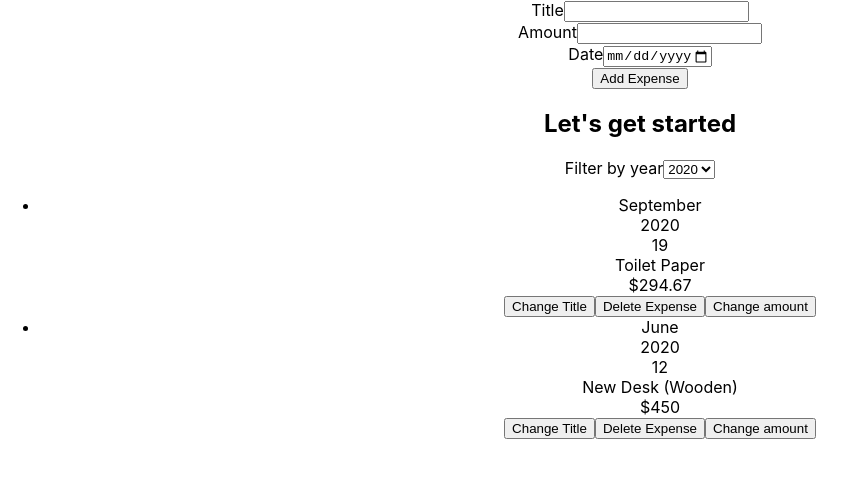
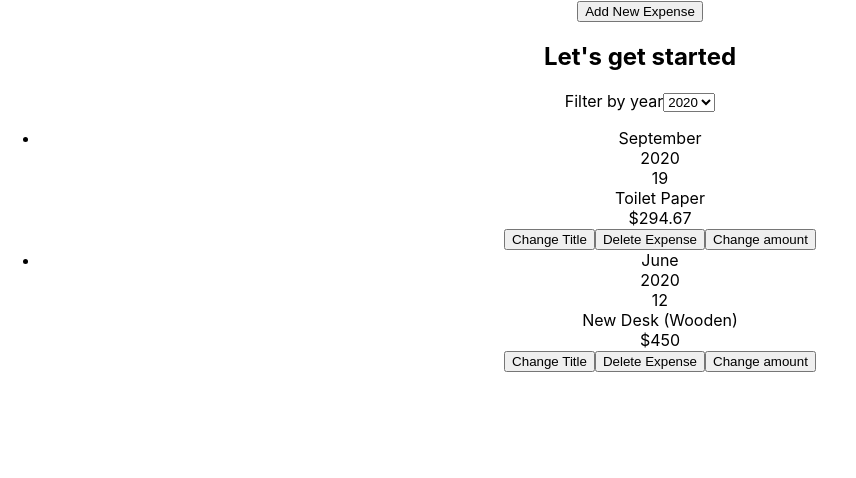
Before and after one commit to rishabh9116/Gitstart, a React (Create React App) app in the folder React/expenseitem/: page / in a window 1280 px wide. Shown: the top 478 px of the page, without its empty margins (0-856 px from the left). Built offline with nearby package versions, Linux system fonts and the light colour scheme.

Commit message:
Add new Expense button added

```diff
--- a/React/expenseitem/src/Components/Expenses/ExpenseForm.js
+++ b/React/expenseitem/src/Components/Expenses/ExpenseForm.js
@@ -72,6 +72,7 @@
         </div>
       </div>
       <div className='new-expense__actions'>
+      <button type='button' onClick={props.onCancel}>Cancel</button>
         <button type='submit' onClick={submitHandler}>Add Expense</button>
       </div>
     </form>
--- a/React/expenseitem/src/Components/Expenses/NewExpense.js
+++ b/React/expenseitem/src/Components/Expenses/NewExpense.js
@@ -1,6 +1,8 @@
-import React from 'react'
+import React,{useState} from 'react'
 import ExpenseForm from './ExpenseForm'
+
 const NewExpense = (props) => {
+  const[isEditing,setIsEditing] = useState(false);
   const saveExpenseDataHandler = (enteredExpenseData) => {
     const expenseData = {
       ...enteredExpenseData,
@@ -8,12 +10,23 @@
     };
     //  console.log(expenseData);
     props.onAddExpense(expenseData);
+
+    setIsEditing(false);
   };
+
+  const startEditingHandler = () => {
+  setIsEditing(true);
+  }
+  const stopEditingHandler = () => {
+    setIsEditing(false);
+    }
+
   return (
     <div className='new-expense'>
-     <ExpenseForm onSaveExpenseData={saveExpenseDataHandler} />
+    {!isEditing &&  <button  onClick={startEditingHandler} >Add New Expense</button>}
+     {isEditing && <ExpenseForm onSaveExpenseData={saveExpenseDataHandler} onCancel={stopEditingHandler}/>}
     </div>
   )
-}
+  }
 
-export default NewExpense
+export default NewExpense;
--- a/React/expenseitem/src/index.js
+++ b/React/expenseitem/src/index.js
@@ -6,9 +6,9 @@
 
 const root = ReactDOM.createRoot(document.getElementById('root'));
 root.render(
-  <React.StrictMode>
+
     <App />
-  </React.StrictMode>
+
 );
 
 // If you want to start measuring performance in your app, pass a function
```
Also changed, not shown: React/expenseitem/src/Components/Expenses/ExpenseTemplate.js (added, +11 -0 lines).
